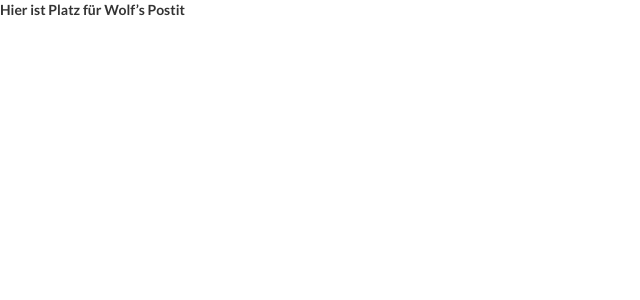
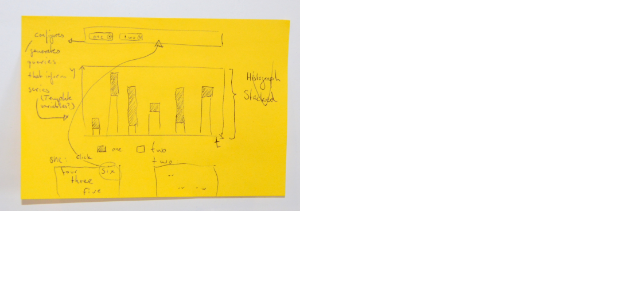
Before and after one commit to dpa-newslab/bbc-newshack-2017, a Jekyll site: the page built from planned.md, in a window 1280 px wide. Shown: the top 300 px of the page, without its empty margins (0-640 px from the left). Built offline with Jekyll 4.4.1, drawn with Linux system fonts in a browser that asks for light colours.

Commit message:
Update planned.md

```diff
--- a/planned.md
+++ b/planned.md
@@ -8,4 +8,4 @@ img: img/logo.svg
 description: |
 ---
 
-Hier ist Platz für Wolf's Postit
+<img width="300" alt="Brainstorming Idea" src="https://github.com/dpa-newslab/bbc-newshack-2017/blob/master/img/brainstorming.JPG">
```
